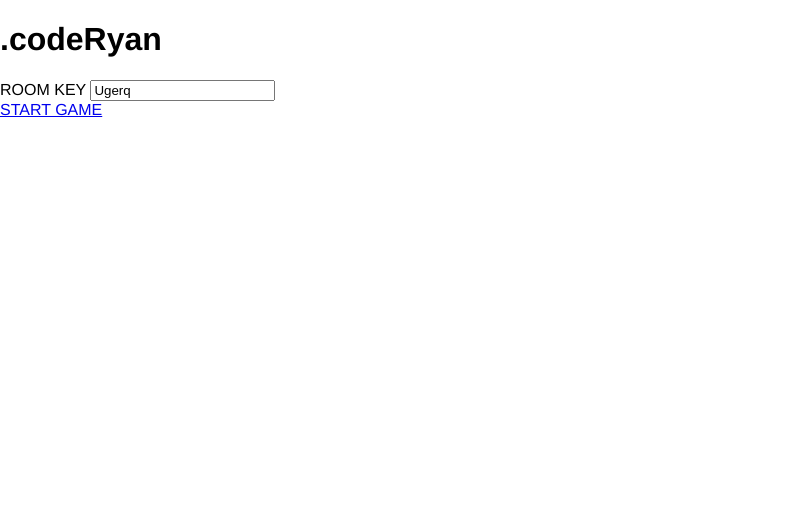
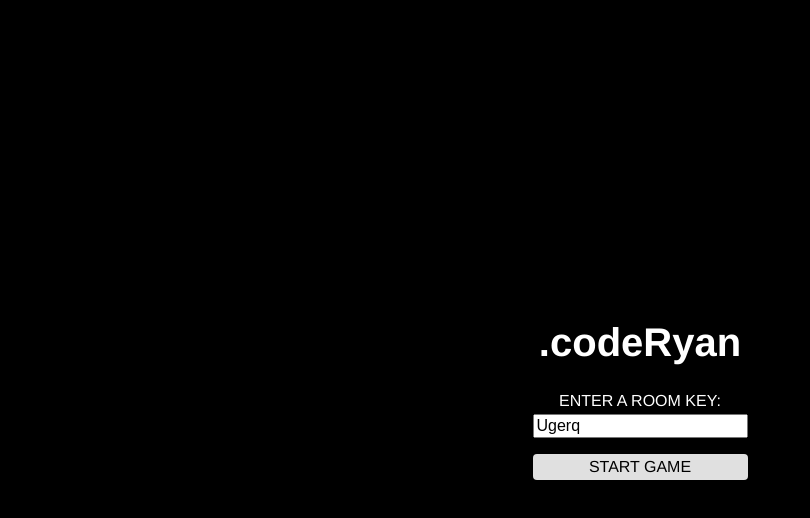
Before and after one commit to rlmoua92/coderyan, a React app: page / in a window 1280 px wide. Shown: the top 518 px of the page, without its empty margins (0-810 px from the left). Built offline with nearby package versions, Linux system fonts and the light colour scheme.

Commit message:
Add styling for Home

```diff
--- a/src/common.scss
+++ b/src/common.scss
@@ -2,8 +2,9 @@ $font-stack: Helvetica, sans-seif;
 $nav-bg-color: #212121;
 $nav-text-color: #fff;
 $disabled-color: #616161;
-$nav-link-hover-color: #bdbdbd;
-$nav-button-bg-color: #e0e0e0;
+$button-hover-color: #bdbdbd;
+$button-bg-color: #e0e0e0;
+$button-text-color: #000;
 $hidden-color: #fff8e1;
 $red-color: #f44336;
 $blue-color: #2196f3;
@@ -11,6 +12,10 @@ $neutral-color: #dce775;
 $black-color: #212121;
 $timer-font: 'Orbitron', sans-serif;
 $timer-color: #03a87c;
+$home-bg-color: #000;
+$home-text-color: #fff;
+$error-bg-color: #ffcdd2;
+$error-text-color: #b71c1c;
 
 * {
   box-sizing: border-box;
@@ -19,10 +24,27 @@ $timer-color: #03a87c;
 body {
   font-family: $font-stack;
   margin: 0;
+  height: 100vh;
+}
+
+button {
+  background-color: $button-bg-color;
 }
 
 button:hover {
   cursor: pointer;
+}
+
+.button {
+  background-color: $button-bg-color;
+  color: $button-text-color;
+  text-decoration: none;
+  border-radius: .25em;
+  text-align: center;
+}
+
+.button:hover {
+  background-color: $button-hover-color;
 }
 
 .flex {
@@ -48,3 +70,7 @@ button:hover {
 .flex-50 {
   flex-basis: 50%;
 }
+
+#root {
+  height: 100%;
+}
--- a/src/components/Game/Game.js
+++ b/src/components/Game/Game.js
@@ -54,7 +54,7 @@ const Game = (props) => {
     {
       gameStarted ?
       <div className="flex v-align-bottom modal-content-button-container">
-        <Link className="modal-content-button flex-50" to="/">
+        <Link className="modal-content-button flex-50 button" to="/">
           NEW GAME
         </Link>
         <button className="modal-content-button flex-50" onClick={toggleSettings}>
--- a/src/components/Game/Game.scss
+++ b/src/components/Game/Game.scss
@@ -21,11 +21,11 @@ button.nav-button {
 	border-radius: .25em;
 	margin: .425em;
 	border: 0;
-	background-color: $nav-button-bg-color;
+	background-color: $button-bg-color;
 }
 
 button.nav-button:hover {
-	opacity: .875;
+	background-color: $button-hover-color;
 }
 
 button.nav-button:focus {
--- a/src/components/Home/Home.js
+++ b/src/components/Home/Home.js
@@ -2,41 +2,27 @@ import React, { Component }  from 'react';
 import ReactDOM from 'react-dom';
 import { Link } from 'react-router-dom';
 import { getRandomString } from '../../common.js';
+import './Home.scss';
 
-class Home extends Component {
-  constructor(props) {
-    super(props);
+const Home = (props) => {
+  const {
+    randKey,
+    onRoomKeyChange
+  } = props;
 
-    const roomKey = getRandomString(5);
-
-    this.state= {
-      randKey: roomKey,
-    }
-
-    this.onRoomKeyChange = this.onRoomKeyChange.bind(this);
-  }
-
-  onRoomKeyChange(e) {
-    this.setState({
-      randKey: e.target.value
-    });
-  }
-
-  render() {
-    const {
-      randKey
-    } = this.state;
-
-    return (
-      <div className="home-page">
+  return (
+    <div className="home flex v-align-center">
+      <div className="home-content flex flex-column">
         <h1>.codeRyan</h1>
         <div className="roomKey">
-          <label>ROOM KEY</label> <input type="text" value={randKey} onChange={this.onRoomKeyChange} />
+          <label>ENTER A ROOM KEY:</label>
+          <input type="text" value={randKey} onChange={onRoomKeyChange} />
+          {randKey.length <= 0 ? <div className="input-error">ERROR: KEY CANNOT BE BLANK</div> : null}
         </div>
-        <Link to={"/" + randKey} className="button">START GAME</Link>
+        <Link to={"/" + randKey} className="button flex-100">START GAME</Link>
       </div>
-    );
-  }
+    </div>
+  );
 }
 
 export default Home;
--- a/src/components/Home/Home.scss
+++ b/src/components/Home/Home.scss
@@ -0,0 +1,39 @@
+@import '../../common';
+
+.home {
+  color: $home-text-color;
+  background-color: $home-bg-color;
+  height: 100%;
+  justify-content: space-around;
+}
+
+.home-content {
+  text-align: center;
+
+  h1 {
+    margin-top: 0;
+    font-size: 2.5em;
+  }
+
+  label {
+    margin-bottom: .25em;
+    display: block;
+  }
+
+  input {
+    font-size: 1em;
+  }
+
+  .input-error {
+    font-size: .75em;
+    background-color: $error-bg-color;
+    color: $error-text-color;
+    margin-top: .25em;
+    padding: .25em;
+  }
+
+  .button {
+    margin-top: 1em;
+    padding: .25em 0;
+  }
+}
--- /dev/null
+++ b/src/components/Home/HomeContainer.js
@@ -0,0 +1,39 @@
+import React, { Component }  from 'react';
+import ReactDOM from 'react-dom';
+import { getRandomString } from '../../common.js';
+import Home from './Home.js';
+
+class HomeContainer extends Component {
+  constructor(props) {
+    super(props);
+
+    const roomKey = getRandomString(5);
+
+    this.state= {
+      randKey: roomKey,
+    }
+
+    this.onRoomKeyChange = this.onRoomKeyChange.bind(this);
+  }
+
+  onRoomKeyChange(e) {
+    this.setState({
+      randKey: e.target.value
+    });
+  }
+
+  render() {
+    const {
+      randKey
+    } = this.state;
+
+    return (
+      <Home
+        randKey = {randKey}
+        onRoomKeyChange= {this.onRoomKeyChange}
+      />
+    );
+  }
+}
+
+export default HomeContainer;
--- a/src/components/Home/index.js
+++ b/src/components/Home/index.js
@@ -1,3 +1,3 @@
-import Home from './Home.js';
+import Home from './HomeContainer.js';
 
 export default Home;
--- a/src/components/Modal/Modal.scss
+++ b/src/components/Modal/Modal.scss
@@ -48,7 +48,7 @@
   outline: 0;
 }
 .modal-button:hover {
-  color: $nav-link-hover-color;
+  color: $button-hover-color;
 }
 
 .modal-content-button-container {
--- a/src/components/Timer/Timer.scss
+++ b/src/components/Timer/Timer.scss
@@ -22,7 +22,7 @@
 
 .timer-icon:not(.disabled):hover {
 	cursor: pointer;
-	color: $nav-link-hover-color;
+	color: $button-hover-color;
 }
 
 .timer-icon.disabled {
```
Also changed, not shown: roadmap.txt. Lines whose indentation alone changed are shown as unchanged.
